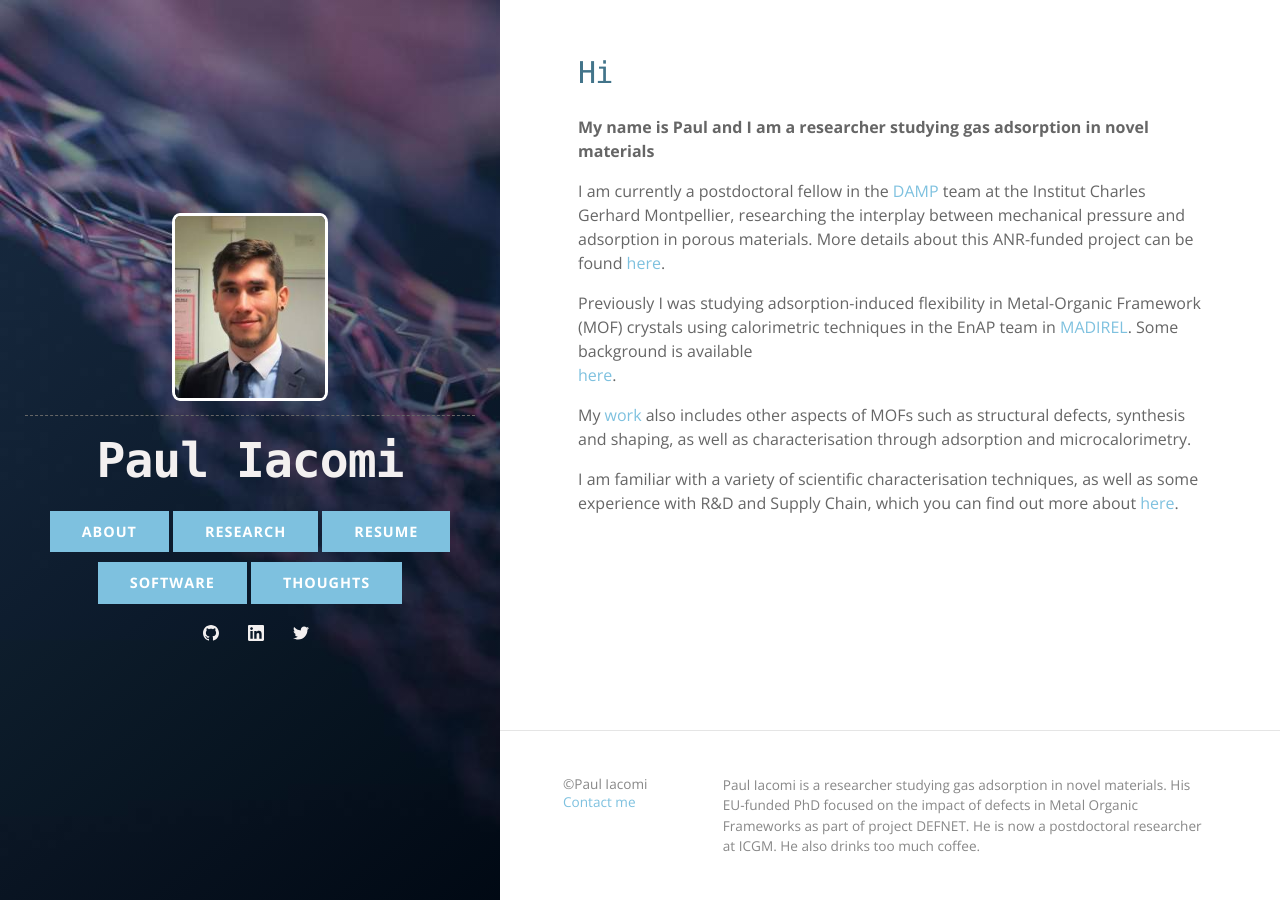
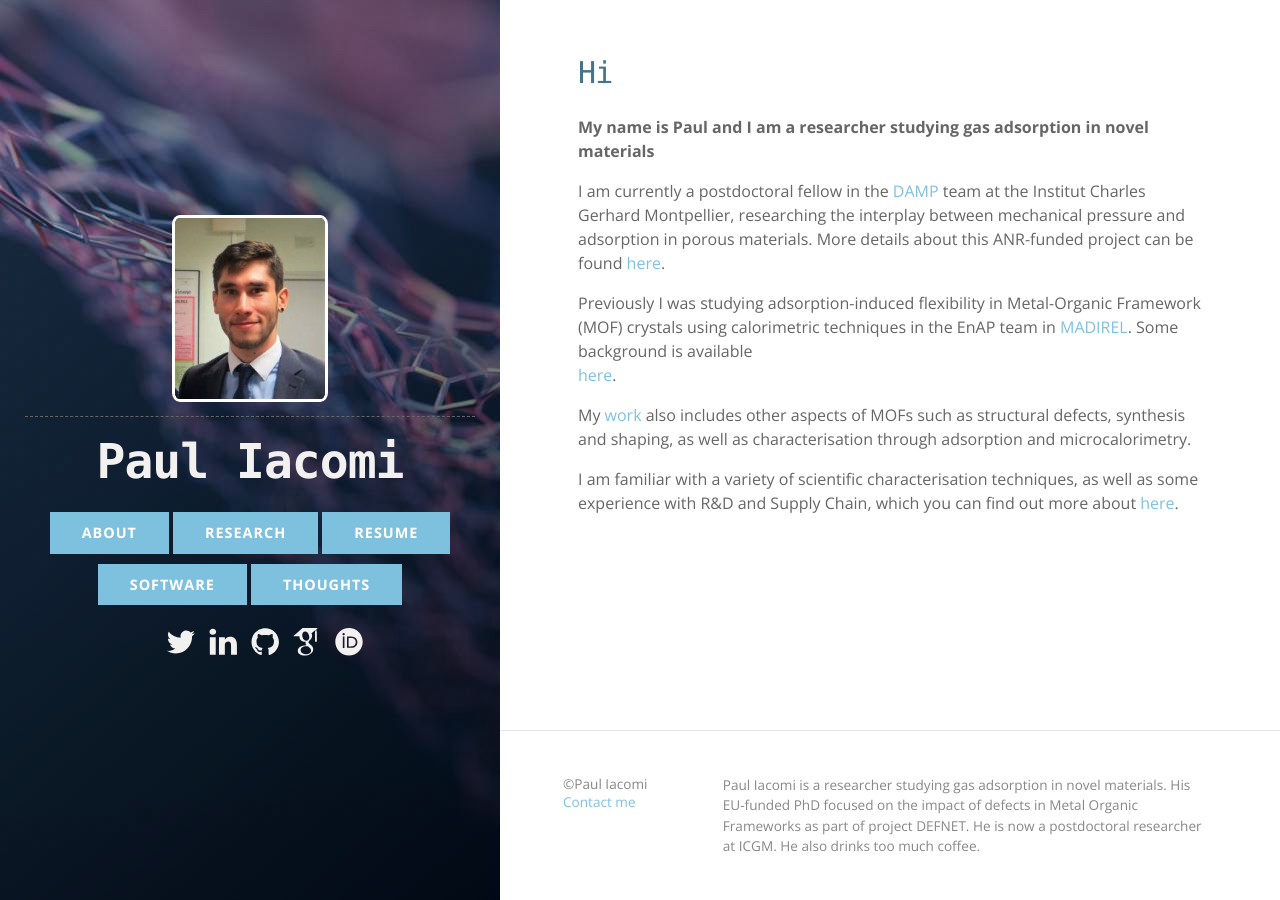
Before and after one commit to pauliacomi/pauliacomi.github.com, a Jekyll site: the page built from index.md, in a window 1280 px wide. Built offline with Jekyll 4.4.1, drawn with Linux system fonts in a browser that asks for light colours; our own code applies the rules of GitHub Pages for plain Markdown files.

Commit message:
fixed svg social icons

```diff
--- a/_config.yml
+++ b/_config.yml
@@ -16,6 +16,8 @@ show_excrepts: false
 linkedin_username: pauliacomi
 twitter_username: iacomip
 github_username:  pauliacomi
+google_scholar: 4_E8rqcAAAAJ
+orc_id: 0000-0001-5477-1503
 
 # Build settings
 markdown: kramdown
--- a/_includes/social.html
+++ b/_includes/social.html
@@ -1,31 +1,19 @@
 <ul class="social-media-list">
-    {%- if site.dribbble_username -%}
+    {%- if site.twitter_username -%}
     <li class="social-media-item">
-        <a href="https://dribbble.com/{{ site.dribbble_username| cgi_escape | escape }}">
+        <a href="https://twitter.com/{{ site.twitter_username| cgi_escape | escape }}">
             <svg class="svg-icon white">
-                <use href="{{ '/assets/icons.svg#dribbble' | relative_url }}"></use>
+                <use href="{{ '/assets/icons.svg#twitter' | relative_url }}"/>
             </svg>
-            <span class="username">{{ site.dribbble_username| escape }}</span>
         </a>
     </li>
     {%- endif -%}
-    {%- if site.facebook_username -%}
+    {%- if site.linkedin_username -%}
     <li class="social-media-item">
-        <a href="https://www.facebook.com/{{ site.facebook_username| cgi_escape | escape }}">
+        <a href="https://www.linkedin.com/in/{{ site.linkedin_username| cgi_escape | escape }}">
             <svg class="svg-icon white">
-                <use href="{{ '/assets/icons.svg#facebook' | relative_url }}"></use>
+                <use href="{{ '/assets/icons.svg#linkedin' | relative_url }}"/>
             </svg>
-            <span class="username">{{ site.facebook_username| escape }}</span>
-        </a>
-    </li>
-    {%- endif -%}
-    {%- if site.flickr_username -%}
-    <li class="social-media-item">
-        <a href="https://www.flickr.com/photos/{{ site.flickr_username| cgi_escape | escape }}">
-            <svg class="svg-icon white">
-                <use href="{{ '/assets/icons.svg#flickr' | relative_url }}"></use>
-            </svg>
-            <span class="username">{{ site.flickr_username| escape }}</span>
         </a>
     </li>
     {%- endif -%}
@@ -33,118 +21,27 @@
     <li class="social-media-item">
         <a href="https://github.com/{{ site.github_username| cgi_escape | escape }}">
             <svg class="svg-icon white">
-                <use href="{{ '/assets/icons.svg#github' | relative_url }}"></use>
+                <use href="{{ '/assets/icons.svg#github' | relative_url }}"/>
             </svg>
         </a>
     </li>
     {%- endif -%}
-    {%- if site.instagram_username -%}
+    {%- if site.google_scholar -%}
     <li class="social-media-item">
-        <a href="https://www.instagram.com/{{ site.instagram_username| cgi_escape | escape }}">
+        <a href="https://scholar.google.fr/citations?user={{ site.google_scholar | escape }}">
             <svg class="svg-icon white">
-                <use href="{{ '/assets/icons.svg#instagram' | relative_url }}"></use>
-            </svg>
-            <span class="username">{{ site.instagram_username| escape }}</span>
-        </a>
-    </li>
-    {%- endif -%}
-    {%- if site.linkedin_username -%}
-    <li class="social-media-item">
-        <a href="https://www.linkedin.com/in/{{ site.linkedin_username| cgi_escape | escape }}">
-            <svg class="svg-icon white">
-                <use href="{{ '/assets/icons.svg#linkedin' | relative_url }}"></use>
+                <use href="{{ '/assets/icons.svg#gscholar' | relative_url }}"/>
             </svg>
         </a>
     </li>
     {%- endif -%}
-    {%- if site.pinterest_username -%}
+    {%- if site.orc_id -%}
     <li class="social-media-item">
-        <a href="https://www.pinterest.com/{{ site.pinterest_username| cgi_escape | escape }}">
+        <a href="https://orcid.org/{{ site.orc_id | escape }}">
             <svg class="svg-icon white">
-                <use href="{{ '/assets/icons.svg#pinterest' | relative_url }}"></use>
-            </svg>
-            <span class="username">{{ site.pinterest_username| escape }}</span>
-        </a>
-    </li>
-    {%- endif -%}
-    {%- for mst in site.mastodon -%}{%- if mst.username and mst.instance -%}
-    <li class="social-media-item">
-        <a rel="me" href="https://{{ mst.instance| cgi_escape | escape}}/@{{mst.username}}">
-            <svg class="svg-icon white">
-                <use href="{{ '/assets/icons.svg#mastodon' | relative_url }}"></use>
-            </svg>
-            <span class="username">{{ mst.username|escape }}</span>
-        </a>
-    </li>
-    {%- endif -%}{%- endfor -%}
-    {%- if site.twitter_username -%}
-    <li class="social-media-item">
-        <a href="https://twitter.com/{{ site.twitter_username| cgi_escape | escape }}">
-            <svg class="svg-icon white">
-                <use href="{{ '/assets/icons.svg#twitter' | relative_url }}"></use>
+                <use href="{{ '/assets/icons.svg#orcid' | relative_url }}"/>
             </svg>
         </a>
     </li>
     {%- endif -%}
-    {%- if site.youtube_username -%}
-    <li class="social-media-item">
-        <a href="https://www.youtube.com/{{ site.youtube_username| cgi_escape | escape }}">
-            <svg class="svg-icon white">
-                <use href="{{ '/assets/icons.svg#youtube' | relative_url }}"></use>
-            </svg>
-            <span class="username">{{ site.youtube_username| escape }}</span>
-        </a>
-    </li>
-    {%- endif -%}
-    {%- if site.youtube_channel -%}
-    <li class="social-media-item">
-        <a href="https://www.youtube.com/channel/{{ site.youtube_channel| cgi_escape | escape }}">
-            <svg class="svg-icon white">
-                <use href="{{ '/assets/icons.svg#youtube' | relative_url }}"></use>
-            </svg>
-            <span class="username">{%- if site.youtube_channel_name -%}{{ site.youtube_channel_name | escape
-                }}{%- else -%}YouTube{%- endif -%}</span>
-        </a>
-    </li>
-    {%- endif -%}
-    {%- if site.telegram_username -%}
-    <li class="social-media-item">
-        <a href="https://t.me/{{ site.telegram_username| cgi_escape | escape }}">
-            <svg class="svg-icon white">
-                <use href="{{ '/assets/icons.svg#telegram' | relative_url }}"></use>
-            </svg>
-            <span class="username">{{ site.telegram_username| escape }}</span>
-        </a>
-    </li>
-    {%- endif -%}
-    {%- if site.microdotblog_username -%}
-    <li class="social-media-item">
-        <a rel="me" href="https://micro.blog/{{ site.microdotblog_username| cgi_escape | escape }}">
-            <svg class="svg-icon white">
-                <use href="{{ '/assets/icons.svg#microdotblog' | relative_url }}"></use>
-            </svg>
-            <span class="username">{{ site.microdotblog_username| escape }}</span>
-        </a>
-    </li>
-    {%- endif -%}
-    {%- if site.googleplus_username -%}
-    <li class="social-media-item">
-        <a href="https://plus.google.com/{{ site.googleplus_username| escape }}">
-            <svg class="svg-icon white">
-                <use href="{{ '/assets/icons.svg#googleplus' | relative_url }}"></use>
-            </svg>
-            <span class="username">{{ site.googleplus_username| escape }}</span>
-        </a>
-    </li>
-    {%- endif -%}
-    {%- if site.rss -%}
-    <li class="social-media-item">
-        <a href="{{ 'feed.xml' | relative_url }}">
-            <svg class="svg-icon white">
-                <use href="{{ '/assets/icons.svg#rss' | relative_url }}"></use>
-            </svg>
-            <span>{{ site.rss | escape }}</span>
-        </a>
-    </li>
-    {%- endif -%}
 </ul>
--- a/_sass/main.scss
+++ b/_sass/main.scss
@@ -204,12 +204,13 @@ a:hover {
 }
 
 .svg-icon {
-   width: 40px;
-   height: 40px;
    display: inline-block;
+   width: 2em;
+   height: 2em;
+   stroke: currentColor;
+   stroke-width: 0;
    fill: currentColor;
-   padding-right: 5px;
-   vertical-align: text-bottom;
+   padding-right: 10px;
 }
 
 .social-media-list {
```
Also changed, not shown: assets/icons.svg.
